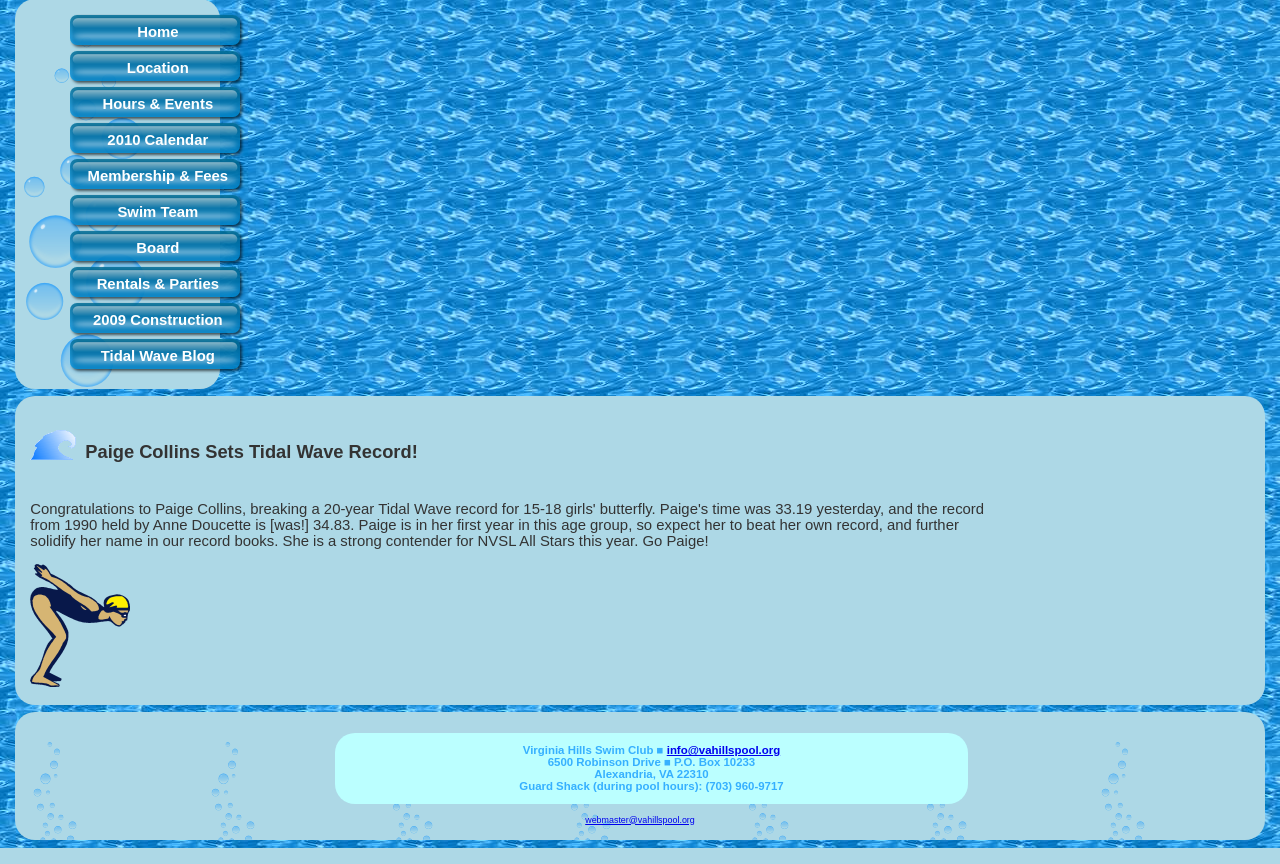
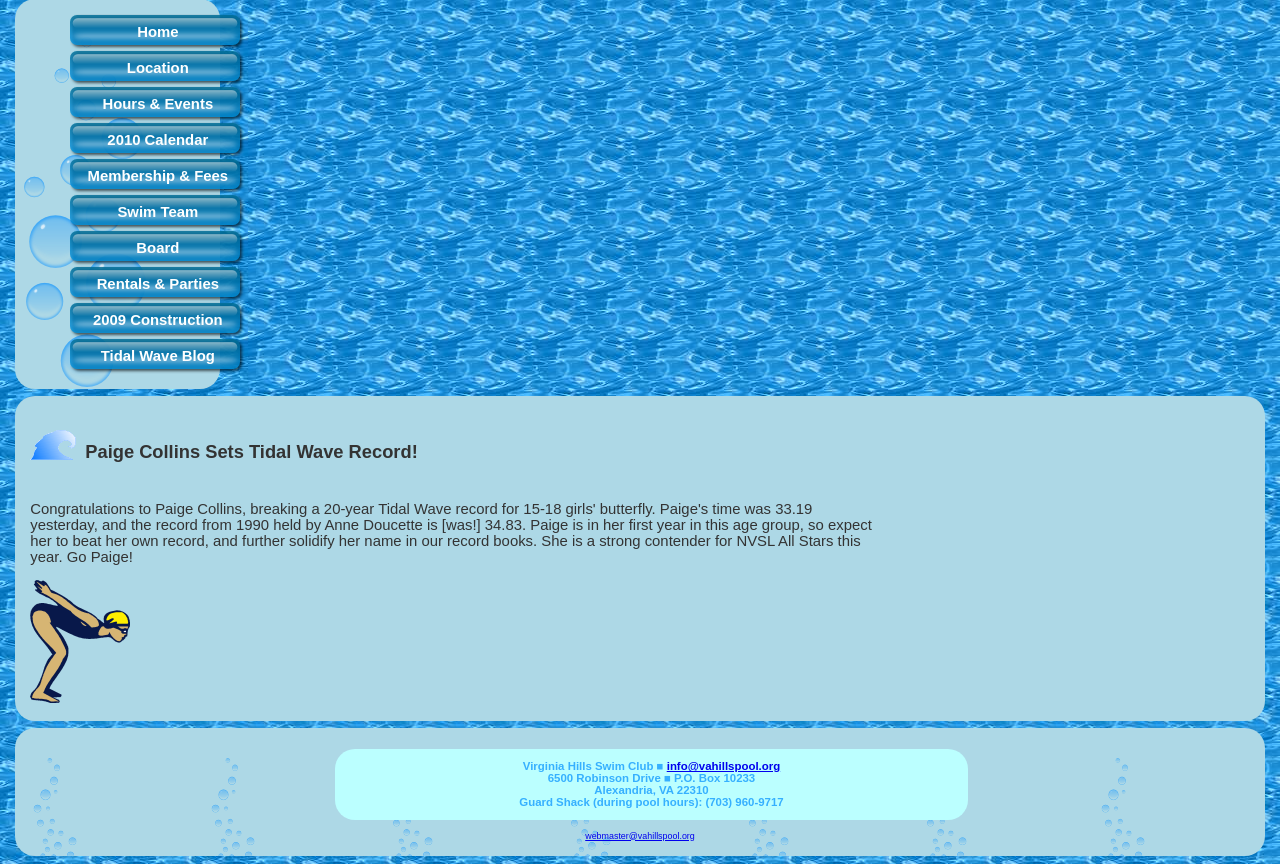
Before and after one commit to CarolMontoya/vahillsp, a PHP site: page /record.php in a window 1280 px wide. Shown: the part 208-1072 px from the top of the page. Run offline with PHP 8.4, Linux system fonts and the light colour scheme; some libraries are stand-ins or nearby versions.

Commit message:
Record page update

```diff
--- a/record.php
+++ b/record.php
@@ -10,7 +10,7 @@
     </h2>
   </div>
   <div class="yui-g">
-    <div class="yui-u" style="width:80%;">
+    <div class="yui-u" style="width:70%;">
       <p>
         Congratulations to Paige Collins, breaking a 20-year Tidal Wave record
 for 15-18 girls' butterfly. Paige's time was 33.19 yesterday, and the
```
